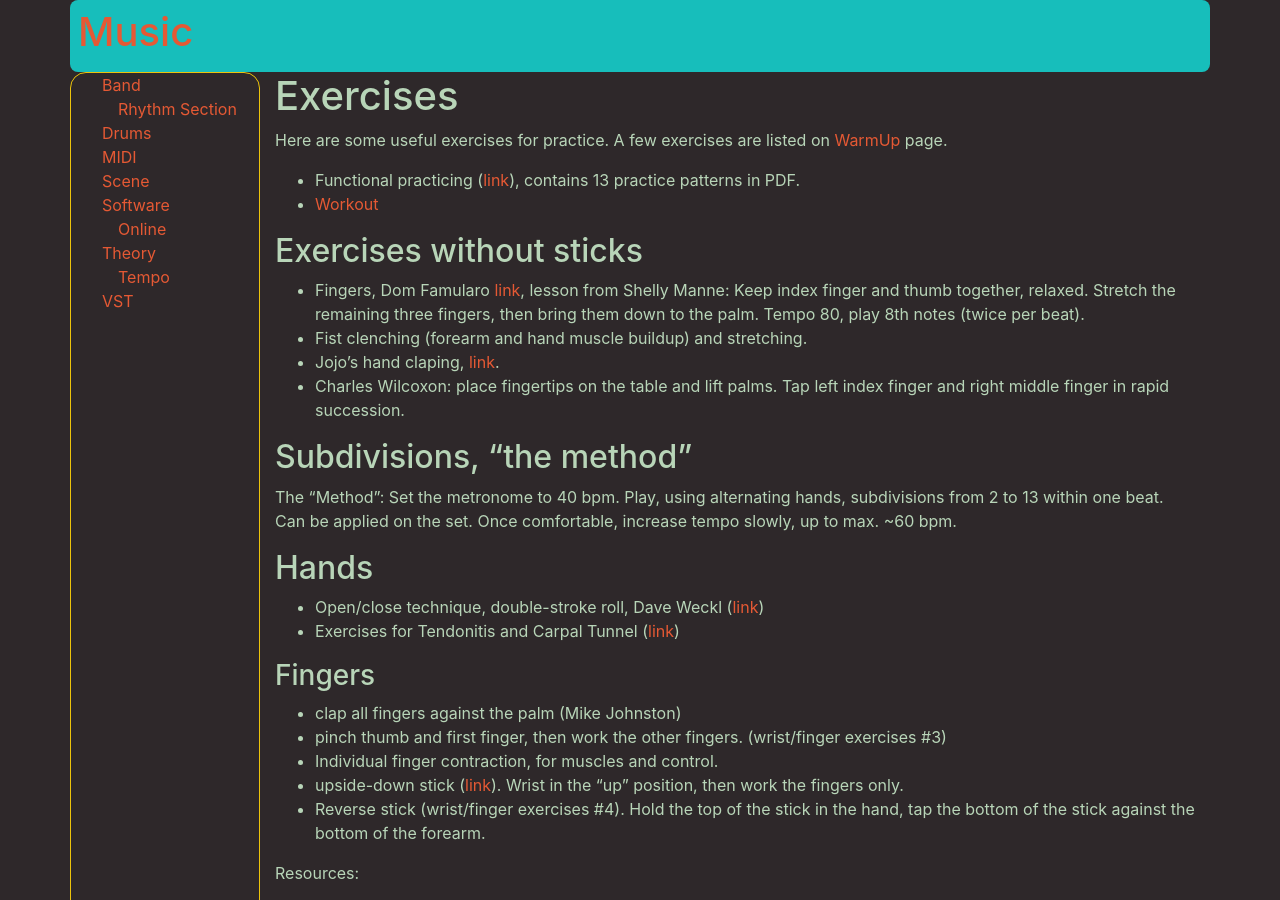
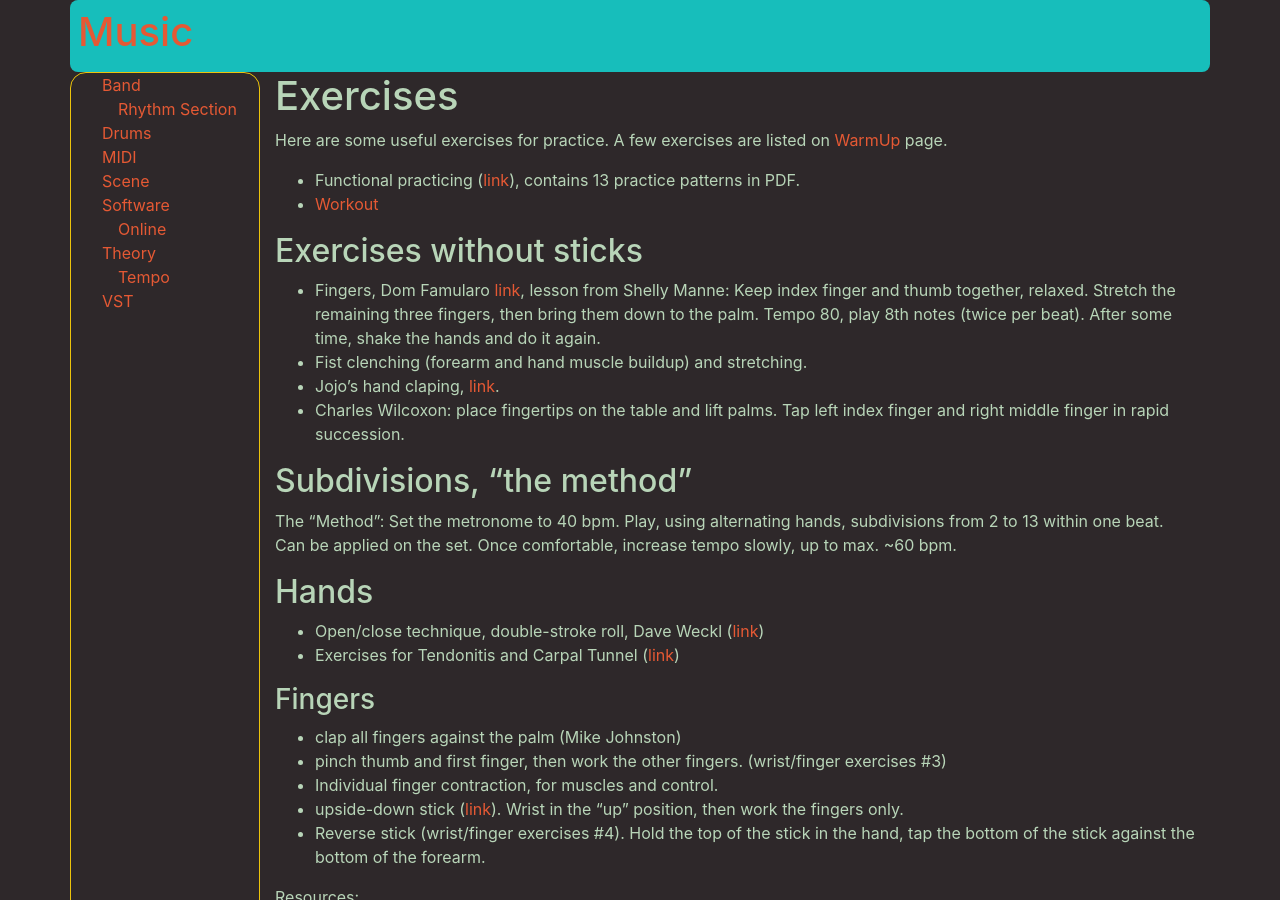
Before and after one commit to MisterY/music-site, a Jekyll site: the page built from drums/exercises.md, in a window 1280 px wide and 900 px high. Built offline with Jekyll 4.4.1, drawn with Linux system fonts in a browser that asks for light colours; nearby versions of some CDN libraries; our own code applies the rules of GitHub Pages for plain Markdown files.

Commit message:
shake hands for a break

```diff
--- a/drums/exercises.md
+++ b/drums/exercises.md
@@ -7,7 +7,7 @@ Here are some useful exercises for practice. A few exercises are listed on [Warm
 
 ## Exercises without sticks
 
-- Fingers, Dom Famularo [link](https://youtu.be/qKqhv8MhuL4?t=1906), lesson from Shelly Manne: Keep index finger and thumb together, relaxed. Stretch the remaining three fingers, then bring them down to the palm. Tempo 80, play 8th notes (twice per beat).
+- Fingers, Dom Famularo [link](https://youtu.be/qKqhv8MhuL4?t=1906), lesson from Shelly Manne: Keep index finger and thumb together, relaxed. Stretch the remaining three fingers, then bring them down to the palm. Tempo 80, play 8th notes (twice per beat). After some time, shake the hands and do it again.
 - Fist clenching (forearm and hand muscle buildup) and stretching.
 - Jojo's hand claping, [link](https://www.youtube.com/watch?v=ZnICKtoG2Wg).
 - Charles Wilcoxon: place fingertips on the table and lift palms. Tap left index finger and right middle finger in rapid succession.
```
